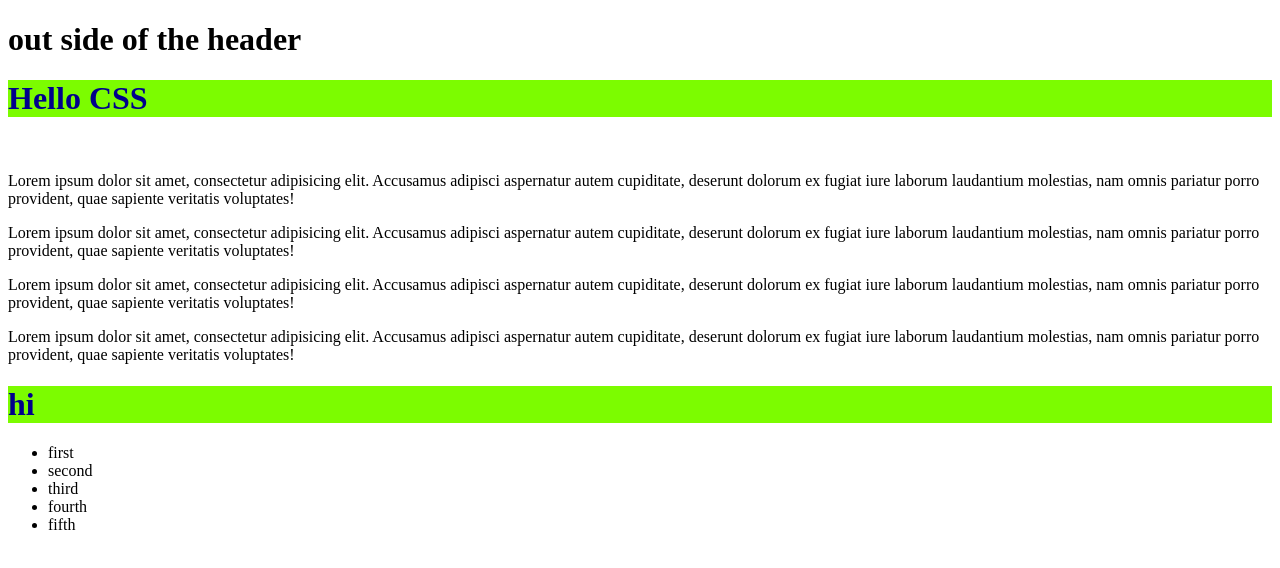
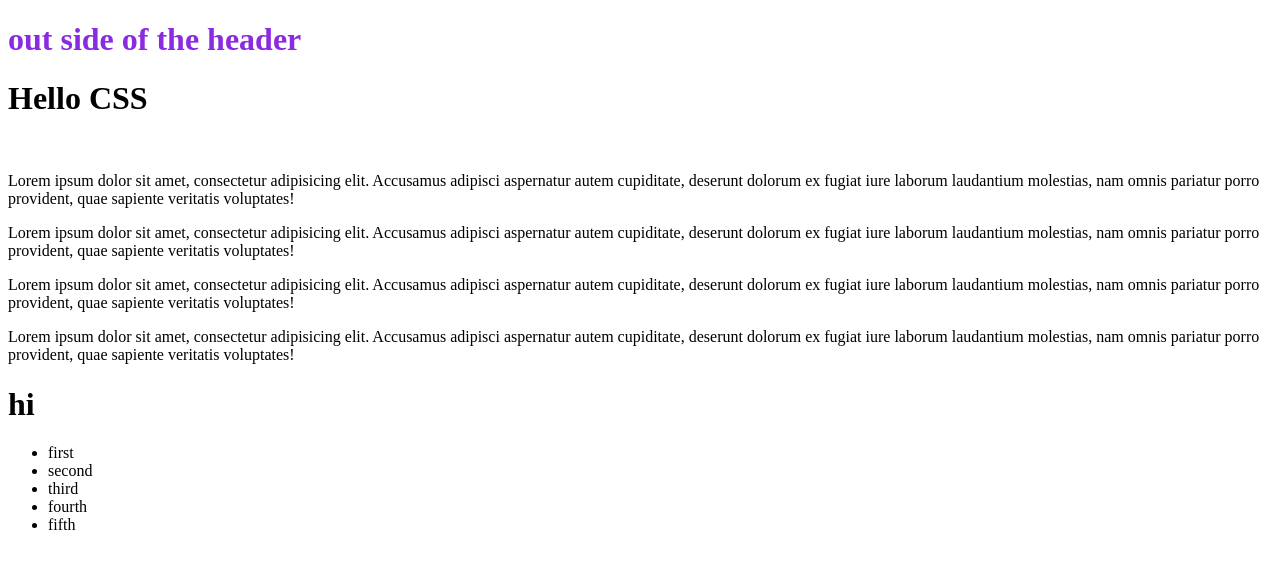
Before and after one commit to Shashee99/CSS, a plain HTML site: page index.html in a window 1280 px wide. Drawn offline with Linux system fonts and the light colour scheme.

Commit message:
child combinator

```diff
--- a/index.html
+++ b/index.html
@@ -45,13 +45,17 @@
     /*    li{*/
     /*        list-style: lower-greek;*/
     /*    }*/
-    /*css combinators*/
-        header h1{
-            color : darkblue;
-            background-color: lawngreen ;
+    /*css combinators - use to combine different css selectors and select*/
+    /*    descendent combinators*/
+    /*    header h1{*/
+    /*        color : darkblue;*/
+    /*        background-color: lawngreen ;*/
+    /*    }*/
+
+    /*child combinator - direct child*/
+        body > h1{
+            color: blueviolet;
         }
-
-
 
     </style>
 </head>
```
